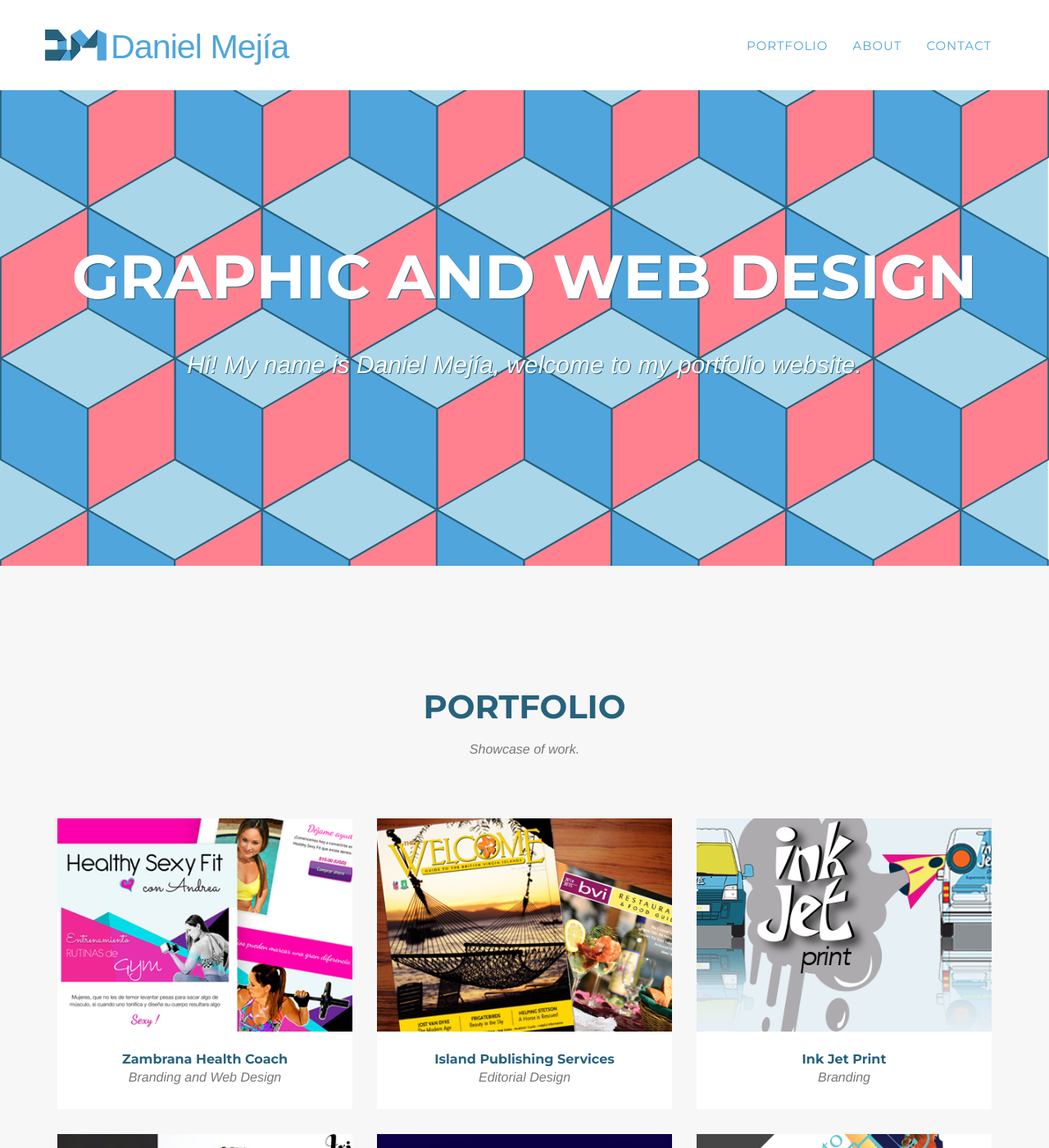
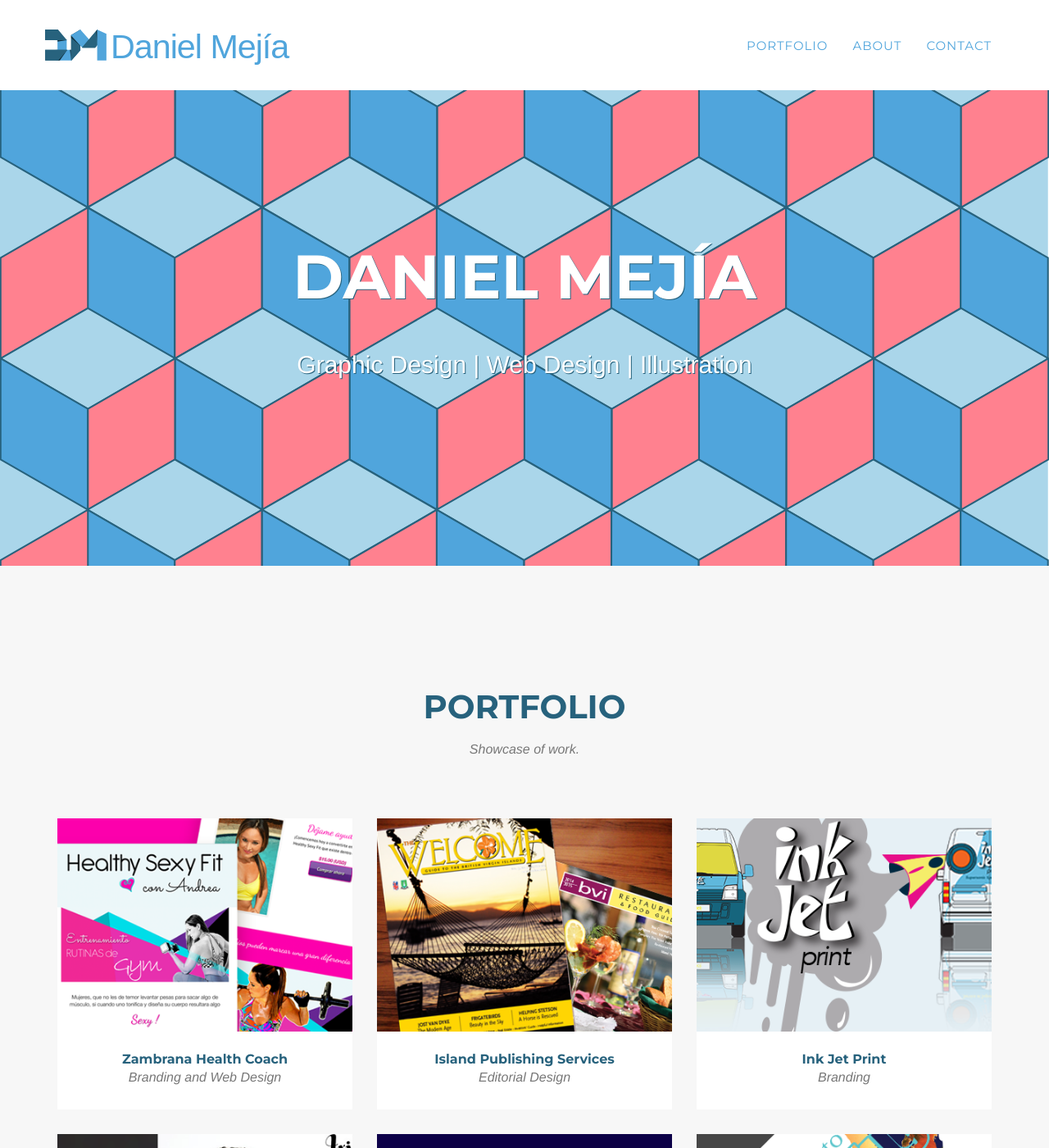
Before and after one commit to daniel-mejia/jekyll, a Jekyll site: the page built from index.html, in a window 1280 px wide and 1400 px high. Shown: the whole window at 82% size. Built offline with Jekyll 4.4.1, drawn with Linux system fonts in a browser that asks for light colours; some web fonts are replaced.

```diff
--- a/_includes/css/agency.css
+++ b/_includes/css/agency.css
@@ -297,7 +297,6 @@ header .intro-text .intro-lead-in {
     margin-bottom: 25px;
     font-family: "Droid Serif","Helvetica Neue",Helvetica,Arial,sans-serif;
     font-size: 22px;
-    font-style: italic;
     line-height: 22px;
 }
 
@@ -320,7 +319,6 @@ header .intro-text .intro-heading {
         margin-bottom: 25px;
         font-family: "Droid Serif","Helvetica Neue",Helvetica,Arial,sans-serif;
         font-size: 2em;
-        font-style: italic;
         line-height: 40px;
     }
 
--- a/_includes/header.html
+++ b/_includes/header.html
@@ -3,8 +3,8 @@
         <div class="parallax-window" data-parallax="scroll" data-image-src="/img/water-drop-daniel-mejia.svg" data-natural-width="auto">
             <div class="container">
                 <div class="intro-text">
-                    <div class="intro-heading">Graphic and Web Design</div>
-                    <div class="intro-lead-in">Hi! My name is Daniel Mejía, welcome to my portfolio website.</div>
+                    <div class="intro-heading">Daniel Mejía</div>
+                    <div class="intro-lead-in">Graphic Design | Web Design | Illustration</div>
                 </div>
             </div>
         </div>
```
